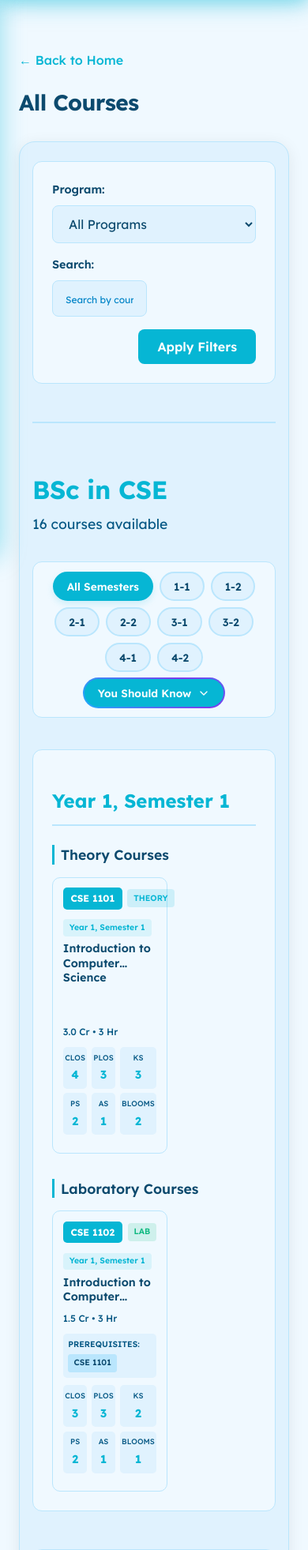
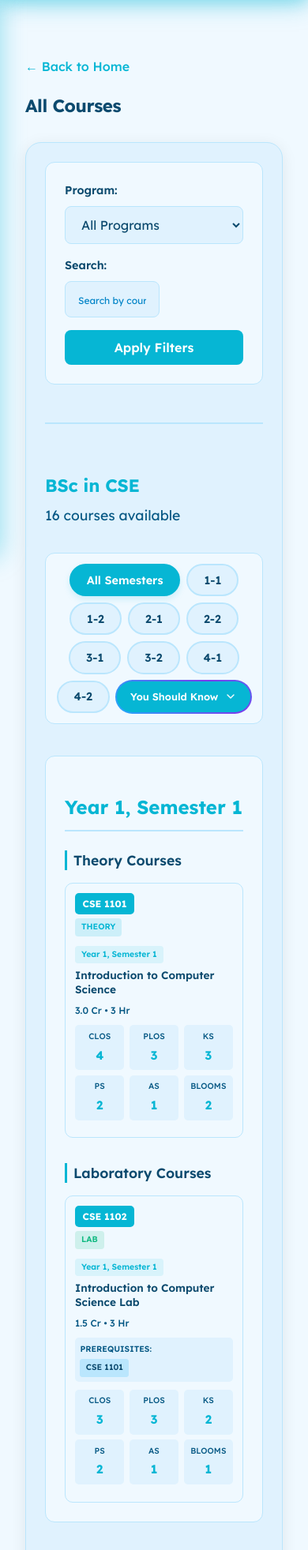
Before and after one commit to heydurjoy/uap_cse_dj, a Django app: page /academics/courses/ in a window 390 px wide. Shown: the part 144-2107 px from the top of the page at 79% size. Run offline with Django 4.2, Linux system fonts and the light colour scheme; data comes from the database, SQL or seed files in the repository; both versions use the stored data as it was after the commit; some libraries are stand-ins or nearby versions.

Commit message:
updated few responsiveness

```diff
--- a/templates/academics/courses_list.html
+++ b/templates/academics/courses_list.html
@@ -853,89 +853,7 @@
     font-size: 1.1rem;
 }
 
-@media (max-width: 1200px) {
-    .courses-grid {
-        grid-template-columns: repeat(3, minmax(0, 1fr));
-    }
-}
 
-@media (max-width: 900px) {
-    .courses-grid {
-        grid-template-columns: repeat(3, minmax(0, 1fr));
-    }
-}
-
-@media (max-width: 768px) {
-    .courses-list-page {
-        padding: 1rem 0.5rem;
-    }
-
-    .courses-title {
-        font-size: 2rem;
-    }
-
-    .courses-content {
-        padding: 2rem 1.5rem;
-    }
-
-    .filter-form {
-        flex-direction: column;
-    }
-
-    .filter-group {
-        min-width: 100%;
-    }
-
-    .semester-filter-pills {
-        gap: 0.5rem;
-        padding: 0.75rem;
-    }
-
-    .semester-pill {
-        padding: 0.5rem 1rem;
-        font-size: 0.85rem;
-    }
-
-    .courses-grid {
-        grid-template-columns: repeat(2, minmax(0, 1fr));
-        gap: 0.8rem;
-    }
-
-    .course-tile {
-        padding: 0.8rem;
-    }
-
-    .course-tile-stats {
-        grid-template-columns: repeat(3, 1fr);
-        gap: 0.35rem;
-    }
-
-    .stat-item {
-        padding: 0.35rem 0.15rem;
-    }
-
-    .stat-label {
-        font-size: 0.6rem;
-    }
-
-    .stat-value {
-        font-size: 0.9rem;
-    }
-}
-
-@media (max-width: 480px) {
-    .courses-title {
-        font-size: 1.75rem;
-    }
-
-    .courses-content {
-        padding: 1.5rem 1rem;
-    }
-
-    .courses-grid {
-        grid-template-columns: minmax(0, 1fr);
-    }
-}
 
 /* You Should Know Button (Pill Style) */
 .you-should-know-btn-pill {
@@ -1229,40 +1147,146 @@
 .stats-table tbody tr:hover {
     background: var(--bg-secondary);
 }
+/* =============================== */
+/*        RESPONSIVE DESIGN        */
+/* =============================== */
 
-@media (max-width: 768px) {
-    .definitions-grid {
-        grid-template-columns: 1fr;
-        gap: 1rem;
+/* ---------- TABLET (≤1024px) ---------- */
+@media (max-width: 1024px) {
+
+    .courses-content {
+        padding: 2rem;
     }
 
-    .you-should-know-content {
-        padding: 1.5rem;
+    .courses-title {
+        font-size: 2rem;
     }
 
-    .semester-filter-pills {
-        gap: 0.5rem;
-        padding: 0.75rem;
+    .courses-grid {
+        grid-template-columns: repeat(3, 1fr) !important;
     }
 
-    .semester-pill,
-    .you-should-know-btn-pill {
-        padding: 0.5rem 1rem;
-        font-size: 0.85rem;
+    .definition-card h4,
+    .program-title {
+        font-size: 1.7rem;
     }
 
     .stats-tables {
         grid-template-columns: 1fr;
-        gap: 1rem;
+    }
+}
+
+/* ---------- MOBILE (≤768px) ---------- */
+@media (max-width: 768px) {
+
+    .courses-list-page {
+        padding: 1.5rem 1rem;
     }
 
-    .stats-table {
+    .courses-content {
+        padding: 1.5rem;
+    }
+
+    .courses-title {
+        font-size: 1.7rem;
+    }
+
+    .filter-form {
+        flex-direction: column;
+        align-items: stretch;
+    }
+
+    .filter-group {
+        min-width: 100%;
+    }
+
+    .semester-filter-pills {
+        justify-content: center;
+        padding: 0.8rem;
+        gap: 0.5rem;
+    }
+
+    .courses-grid {
+        grid-template-columns: repeat(2, 1fr) !important;
+    }
+
+    .course-tile {
+        min-height: 300px;
+        padding: 0.75rem;
+    }
+
+    .course-tile-title {
         font-size: 0.85rem;
+    }
+
+    .definitions-grid {
+        grid-template-columns: 1fr;
+    }
+
+    .stats-table td:first-child {
+        min-width: auto;
+        max-width: auto;
+    }
+}
+
+/* ---------- SMALL MOBILE (≤480px) ---------- */
+@media (max-width: 480px) {
+
+    .courses-title {
+        font-size: 1.4rem;
+    }
+
+    .program-title {
+        font-size: 1.4rem;
+    }
+
+    .courses-grid {
+        grid-template-columns: 1fr !important;
+    }
+
+    .course-tile {
+        min-height: auto;
+    }
+
+    .course-tile-header {
+        flex-direction: column;
+        align-items: flex-start;
+        gap: 0.3rem;
+    }
+
+    .you-should-know-btn-pill {
+        font-size: 0.8rem;
+        padding: 0.5rem 1rem;
+    }
+
+    .you-should-know-content {
+        padding: 1.25rem;
     }
 
     .stats-table th,
     .stats-table td {
-        padding: 0.4rem 0.3rem;
+        font-size: 0.7rem;
+        padding: 0.4rem;
+    }
+}
+/* Wrap tables in horizontal scroll on mobile */
+@media (max-width: 768px) {
+
+    .stats-table-wrapper {
+        overflow-x: auto;
+        -webkit-overflow-scrolling: touch;
+    }
+
+    .stats-table {
+        min-width: 600px;  /* table keeps layout but can scroll */
+    }
+}
+
+/* Extra small screens */
+@media (max-width: 480px) {
+
+    .stats-table {
+        min-width: 500px;
     }
 }
 </style>
```
Also changed, not shown: static/css/main.css (+55 -19 lines), templates/home.html (+97 -3 lines), db.sqlite3, templates/office/post_detail.html (line endings or trailing spaces).
